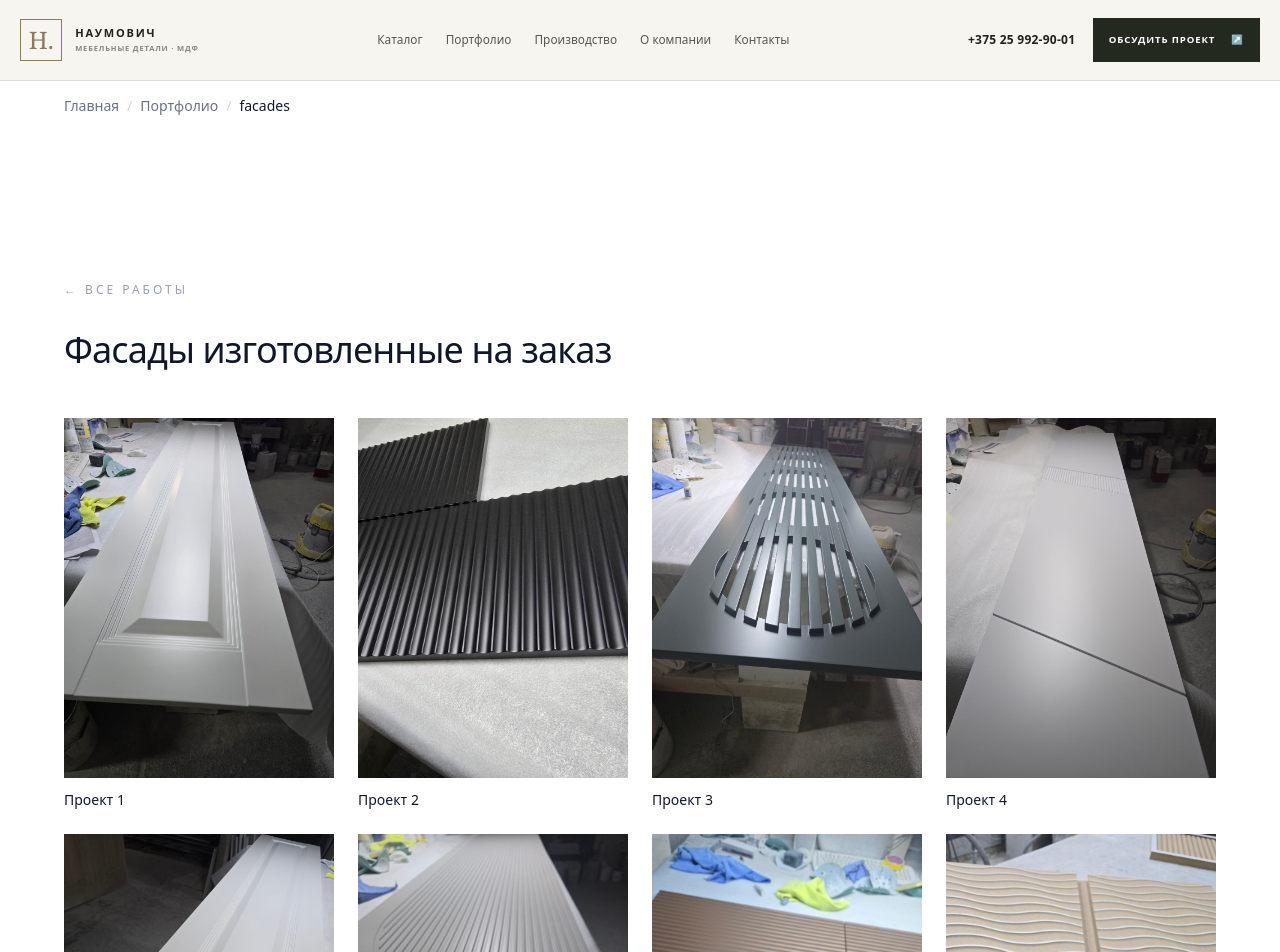
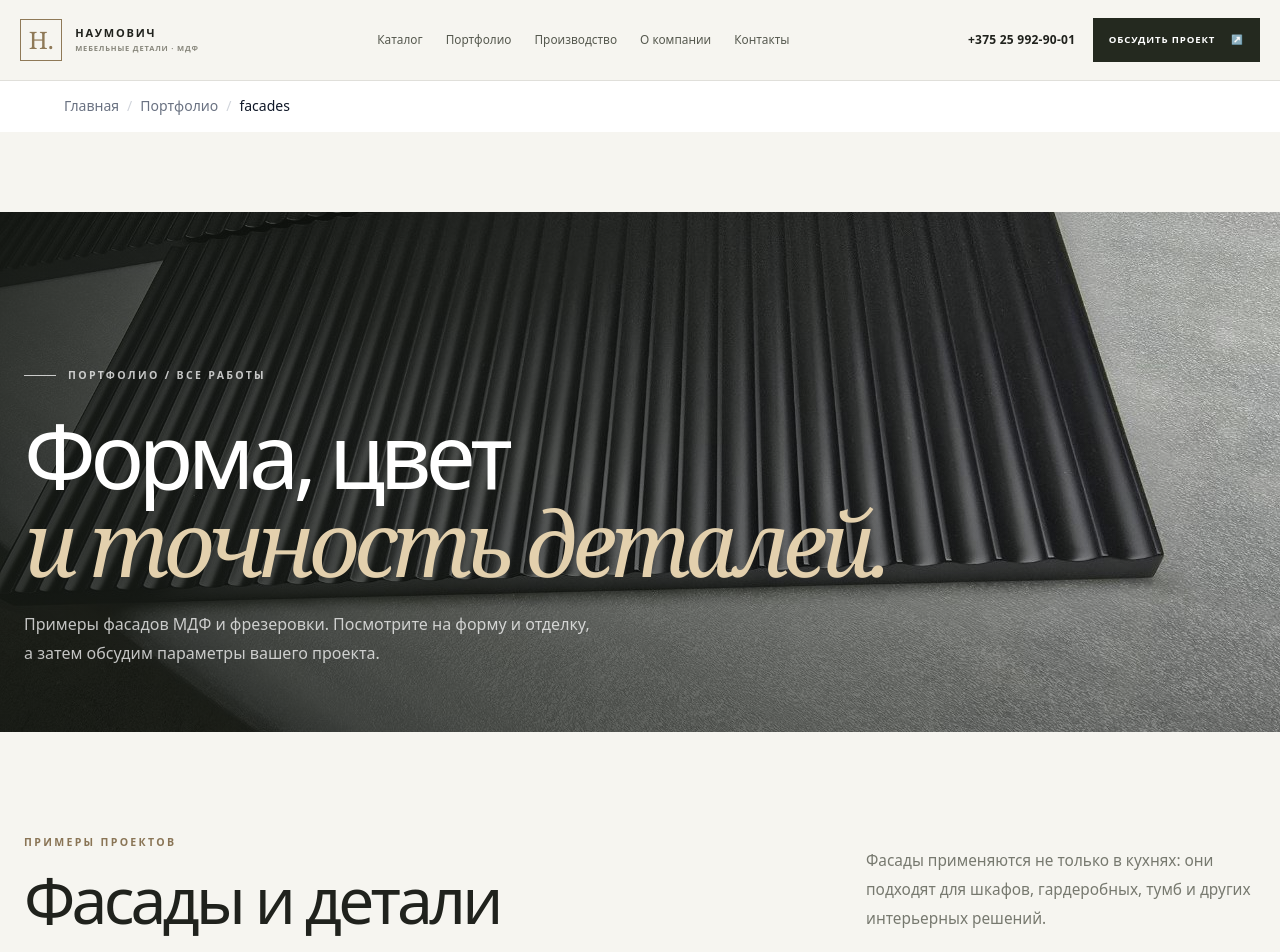
Before and after one commit to IljaBelousow/naumovich-site, a Next.js app: page /portfolio/facades in a window 1280 px wide. Shown: the top 952 px of the page. Built offline with nearby package versions, Linux system fonts and the light colour scheme.

Commit message:
Redesign facade portfolio page

```diff
--- a/src/app/portfolio/facades/page.tsx
+++ b/src/app/portfolio/facades/page.tsx
@@ -2,31 +2,12 @@ import Link from "next/link";
 import Image from "next/image";
 import { facades } from "@/data/facades";
 
-export const metadata = { title: "Фасады на заказ — ИП Наумович" };
+export const metadata = { title: "Фасады и детали — портфолио | ИП Наумович" };
 
 export default function PortfolioFacadesPage() {
-  const items = facades.filter(f => f.category === "work_facades");
-
-  return (
-    <main className="w-full bg-white pt-20 min-h-screen">
-      <div className="w-full px-5 py-16 sm:px-8 lg:px-12 xl:px-16">
-        <Link href="/portfolio" className="text-xs uppercase tracking-[0.25em] text-gray-400 hover:text-gray-900 mb-8 inline-block">
-          ← Все работы
-        </Link>
-
-        <h1 className="text-4xl font-extralight tracking-tight text-gray-900 mb-12">Фасады изготовленные на заказ</h1>
-
-        <div className="grid grid-cols-2 sm:grid-cols-3 lg:grid-cols-4 gap-6">
-          {items.map((item) => (
-            <Link key={item.slug} href={`/portfolio/${item.slug}`} className="group block">
-              <div className="relative aspect-[3/4] w-full overflow-hidden bg-gray-100">
-                <Image src={item.image} alt={item.name} fill className="object-cover group-hover:scale-105 transition-transform duration-500" />
-              </div>
-              <h3 className="mt-3 text-sm font-medium text-gray-900">{item.name}</h3>
-            </Link>
-          ))}
-        </div>
-      </div>
-    </main>
-  );
+  const items = facades.filter((f) => f.category === "work_facades");
+  return <main className="site-main">
+    <section className="catalog-hero page-hero--portfolio"><Image src="/images/catalog2/photo2/5195250767357484496.jpg" alt="Фасады МДФ в интерьере" fill priority sizes="100vw" className="catalog-hero__image" /><div className="catalog-hero__overlay" /><div className="page-shell catalog-hero__content"><Link href="/portfolio" className="eyebrow eyebrow--light"><span /> Портфолио / Все работы</Link><h1>Форма, цвет<br /><em>и точность деталей.</em></h1><p>Примеры фасадов МДФ и фрезеровки. Посмотрите на форму и отделку, а затем обсудим параметры вашего проекта.</p></div></section>
+    <section className="page-shell section-space"><div className="section-heading"><div><p className="eyebrow">Примеры проектов</p><h2>Фасады и детали</h2></div><p>Фасады применяются не только в кухнях: они подходят для шкафов, гардеробных, тумб и других интерьерных решений.</p></div><div className="portfolio-grid">{items.map((item,index)=><Link key={item.slug} href={`/portfolio/${item.slug}`} className="portfolio-card"><div className="portfolio-card__image"><Image src={item.image} alt={item.name} fill sizes="(max-width:650px) 50vw,25vw" className="object-cover" /><span>ПРОЕКТ / {String(index+1).padStart(2,"0")}</span></div><h3>{item.name}</h3><p>{item.description || "Фасад МДФ под заказ"}</p></Link>)}</div></section>
+  </main>;
 }
```
